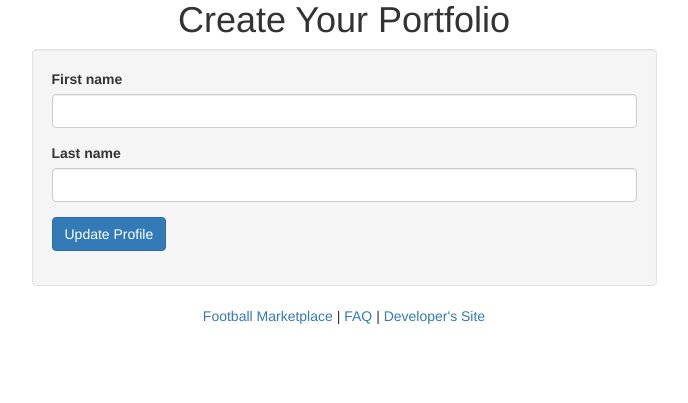
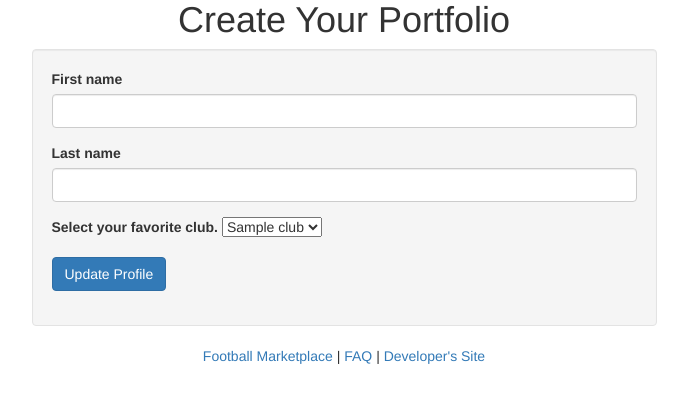
Before and after one commit to labusby1/footballmarketplace, a Rails app: page /users/1/portfolio/new in a window 1280 px wide. Shown: the part 141-544 px from the top of the page, without its empty margins (296-984 px from the left). Run offline with Rails 7, Linux system fonts and the light colour scheme; tables that the repository leaves empty hold one stand-in row (values such as "Sample post"); style sheets or scripts are compiled from the project's sources; parts of the project's set-up code (start-up, migrations or seed data) failed here and were passed over; some libraries are stand-ins or nearby versions.

Commit message:
Modified portfolio table to include favorite_team

```diff
--- a/app/controllers/portfolios_controller.rb
+++ b/app/controllers/portfolios_controller.rb
@@ -30,6 +30,6 @@ class PortfoliosController < ApplicationController
 
   private
     def portfolio_params
-      params.require(:portfolio).permit(:first_name, :last_name)
+      params.require(:portfolio).permit(:first_name, :last_name, :favorite_team)
     end
 end
--- a/app/views/portfolios/_form.html.erb
+++ b/app/views/portfolios/_form.html.erb
@@ -8,6 +8,14 @@
     <%= f.label :last_name %>
     <%= f.text_field :last_name, class: 'form-control' %>
   </div>
+  <div class = "form-group">
+    <%= f.label :favorite_team, 'Select your favorite club.' %>
+    <% array_of_names = [] %>
+    <% for i in 0..Club.select(:name).distinct.length - 1 %>
+      <% array_of_names.append(Club.select(:name).distinct[i].name) %>
+    <% end %>
+    <%= f.select :favorite_team, array_of_names, class: 'form-control' %>
+  </div>
   <div class="form-group">
     <%= f.submit "Update Profile", class: 'btn btn-primary' %>
   </div>
--- /dev/null
+++ b/db/migrate/20190204194714_add_favorite_team_to_portfolios.rb
@@ -0,0 +1,5 @@
+class AddFavoriteTeamToPortfolios < ActiveRecord::Migration[5.2]
+  def change
+    add_column :portfolios, :favorite_team, :string
+  end
+end
```
Also changed, not shown: db/schema.rb, 1 other file.
